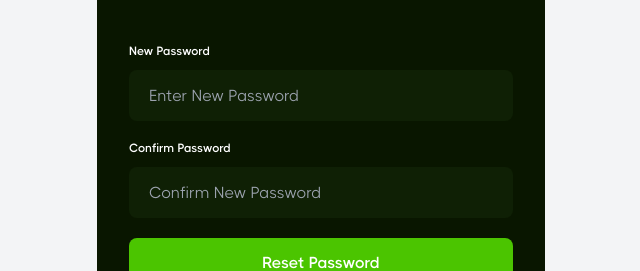
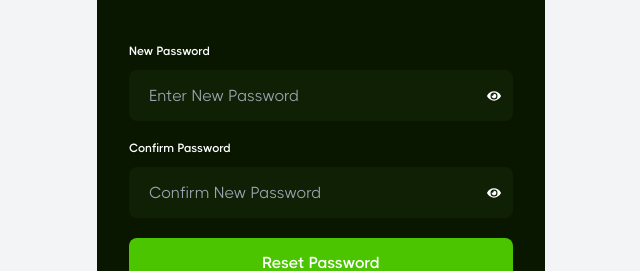
Before and after one commit to wizard0456/audio-mixing-master-admin, a React (Vite) app: page /reset-password/1 in a window 1280 px wide. Shown: the part 305-576 px from the top of the page, without its empty margins (319-959 px from the left). Built offline with nearby package versions, Linux system fonts and the light colour scheme.

Commit message:
Add show password functionality

```diff
--- a/src/pages/Login.jsx
+++ b/src/pages/Login.jsx
@@ -7,12 +7,18 @@ import { addUser } from '../reducers/authSlice';
 import Logo from "../assets/images/logo.png";
 import { API_Endpoint } from '../utilities/constants';
 import { Slide, toast } from 'react-toastify';
+import { FaEye, FaEyeSlash } from 'react-icons/fa'; // Importing eye icons
 
 const Login = () => {
     const dispatch = useDispatch();
     const navigate = useNavigate();
     const { register, handleSubmit, formState: { errors } } = useForm();
     const [loading, setLoading] = useState(false);
+    const [passwordShown, setPasswordShown] = useState(false); // State for showing/hiding password
+
+    const togglePasswordVisibility = () => {
+        setPasswordShown(!passwordShown);
+    };
 
     const handleLogin = async (data) => {
         setLoading(true);
@@ -87,13 +93,18 @@ const Login = () => {
                         <label className="block font-THICCCBOI-SemiBold text-[12px] leading-[14px] font-semibold mb-3" htmlFor="password">
                             Password
                         </label>
+                        <div className="relative">
                             <input
-                            type="password"
+                                type={passwordShown ? 'text' : 'password'}
                                 id="password"
                                 {...register('password', { required: 'Password is required' })}
                                 className="font-normal font-THICCCBOI-Regular text-base leading-4 w-full px-5 py-4 bg-[#0F2005] text-white rounded-lg focus:outline-none focus:ring-2 focus:ring-green-500"
                                 placeholder="Enter Password"
                             />
+                            <button type="button" onClick={togglePasswordVisibility} className="absolute inset-y-0 right-0 pr-3 flex items-center text-sm leading-5">
+                                {passwordShown ? <FaEyeSlash /> : <FaEye />}
+                            </button>
+                        </div>
                         {errors.password && <p className="text-red-500 text-xs mt-1">{errors.password.message}</p>}
                     </div>
                     <div className='mb-5 text-right w-full font-THICCCBOI-Regular text-base leading-4 font-normal'>
--- a/src/pages/ResetPassword.jsx
+++ b/src/pages/ResetPassword.jsx
@@ -5,11 +5,22 @@ import { Slide, toast } from 'react-toastify';
 import { useParams } from 'react-router-dom';
 import Logo from "../assets/images/logo.png";
 import { API_Endpoint } from '../utilities/constants';
+import { FaEye, FaEyeSlash } from 'react-icons/fa'; // Importing eye icons
 
 const ResetPassword = () => {
     const { token } = useParams();
     const { register, handleSubmit, formState: { errors }, watch } = useForm();
     const [loading, setLoading] = useState(false);
+    const [passwordShown, setPasswordShown] = useState(false); // State for showing/hiding password
+    const [confirmPasswordShown, setConfirmPasswordShown] = useState(false); // State for showing/hiding confirm password
+
+    const togglePasswordVisibility = () => {
+        setPasswordShown(!passwordShown);
+    };
+
+    const toggleConfirmPasswordVisibility = () => {
+        setConfirmPasswordShown(!confirmPasswordShown);
+    };
 
     const handleResetPassword = async (data) => {
         setLoading(true);
@@ -67,21 +78,27 @@ const ResetPassword = () => {
                         <label className="block font-THICCCBOI-SemiBold text-[12px] leading-[14px] font-semibold mb-3" htmlFor="password">
                             New Password
                         </label>
+                        <div className="relative">
                             <input
-                            type="password"
+                                type={passwordShown ? 'text' : 'password'}
                                 id="password"
                                 {...register('password', { required: 'Password is required' })}
                                 className="font-normal font-THICCCBOI-Regular text-base leading-4 w-full px-5 py-4 bg-[#0F2005] text-white rounded-lg focus:outline-none focus:ring-2 focus:ring-green-500"
                                 placeholder="Enter New Password"
                             />
+                            <button type="button" onClick={togglePasswordVisibility} className="absolute inset-y-0 right-0 pr-3 flex items-center text-sm leading-5">
+                                {passwordShown ? <FaEyeSlash /> : <FaEye />}
+                            </button>
+                        </div>
                         {errors.password && <p className="text-red-500 text-xs mt-1">{errors.password.message}</p>}
                     </div>
                     <div className="mb-5">
                         <label className="block font-THICCCBOI-SemiBold text-[12px] leading-[14px] font-semibold mb-3" htmlFor="confirmPassword">
                             Confirm Password
                         </label>
+                        <div className="relative">
                             <input
-                            type="password"
+                                type={confirmPasswordShown ? 'text' : 'password'}
                                 id="confirmPassword"
                                 {...register('confirmPassword', {
                                     required: 'Confirm Password is required',
@@ -90,6 +107,10 @@ const ResetPassword = () => {
                                 className="font-normal font-THICCCBOI-Regular text-base leading-4 w-full px-5 py-4 bg-[#0F2005] text-white rounded-lg focus:outline-none focus:ring-2 focus:ring-green-500"
                                 placeholder="Confirm New Password"
                             />
+                            <button type="button" onClick={toggleConfirmPasswordVisibility} className="absolute inset-y-0 right-0 pr-3 flex items-center text-sm leading-5">
+                                {confirmPasswordShown ? <FaEyeSlash /> : <FaEye />}
+                            </button>
+                        </div>
                         {errors.confirmPassword && <p className="text-red-500 text-xs mt-1">{errors.confirmPassword.message}</p>}
                     </div>
                     <button
```
Lines whose indentation alone changed are shown as unchanged.
